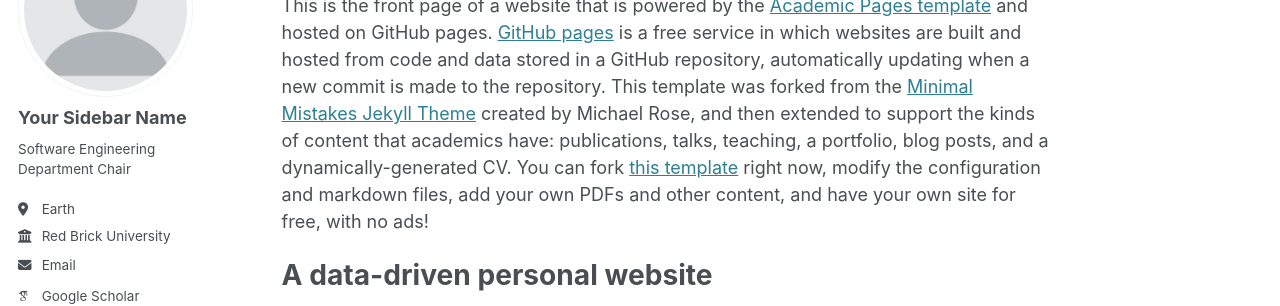
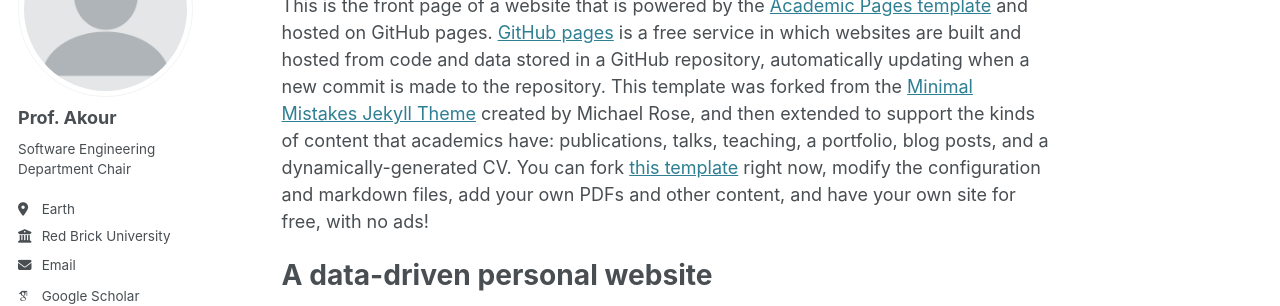
Before and after one commit to mohammed-akour/Mohammed-Akour.github.io, a Jekyll site: the page built from _pages/about.md, in a window 1280 px wide. Shown: the part 177-483 px from the top of the page. Built offline with Jekyll 4.4.1, drawn with Linux system fonts in a browser that asks for light colours; some web fonts are replaced.

Commit message:
Update _config.yml

```diff
--- a/_config.yml
+++ b/_config.yml
@@ -23,7 +23,7 @@ repository               : "academicpages/academicpages.github.io"
 author:
   # Biographic information
   avatar           : "profile.png"
-  name             : "Your Sidebar Name"
+  name             : "Prof. Akour"
   pronouns         : # example: "she/her"
   bio              : "Software Engineering Department Chair"
   location         : "Earth"
```
